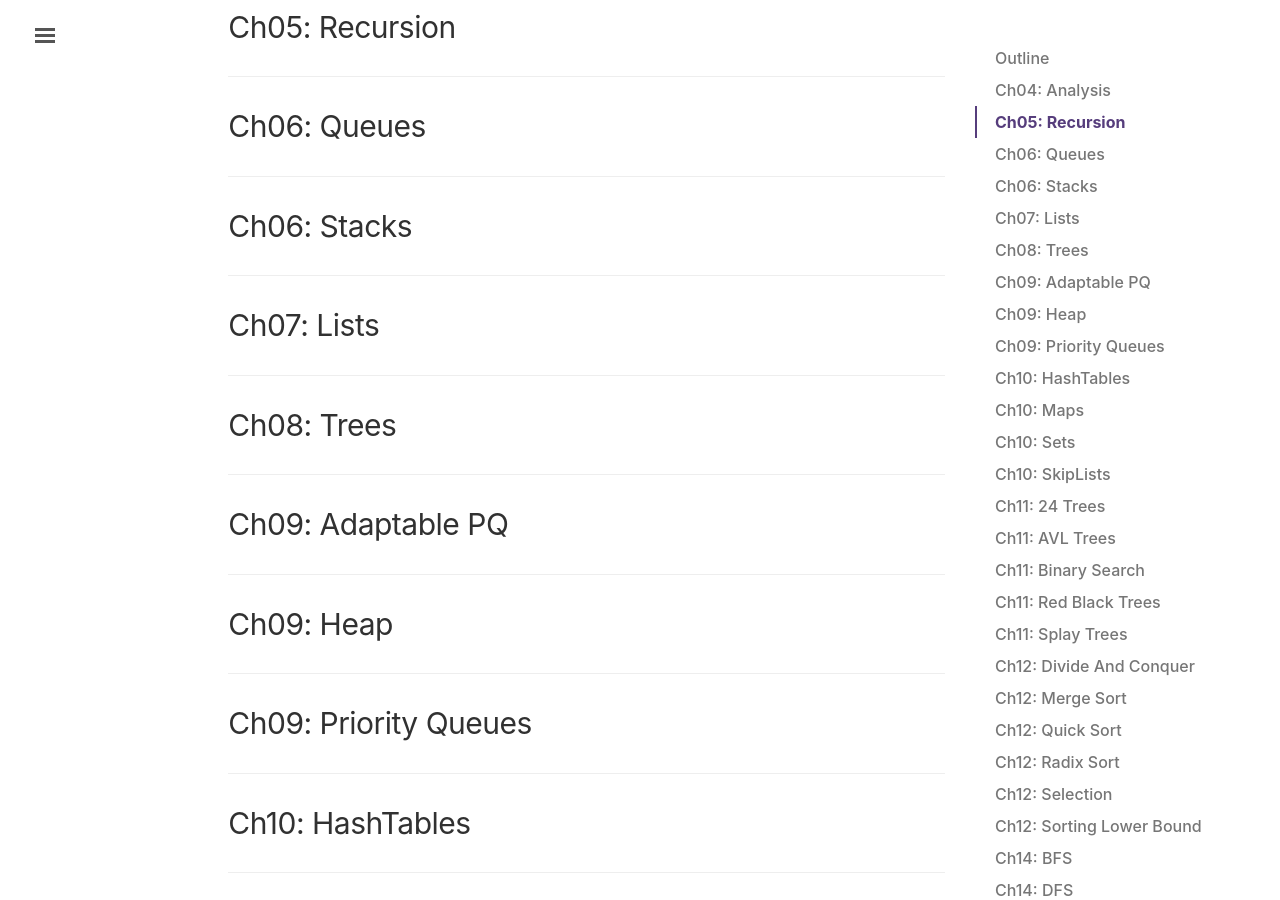
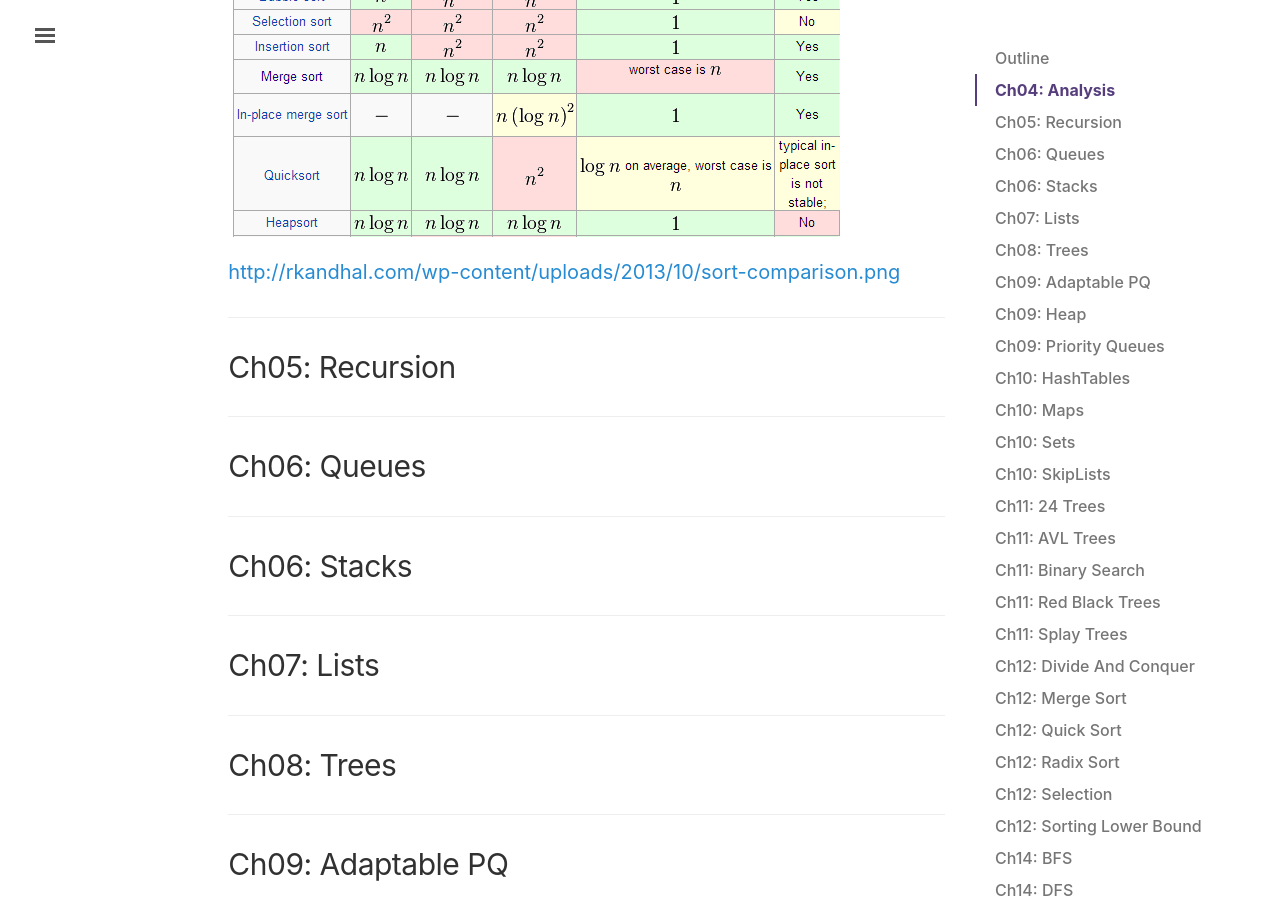
Before and after one commit to lingt-xyz/note, a Jekyll site: the page built from _posts/2017-01-01-COMP352.md, in a window 1280 px wide and 900 px high, scrolled down 795 px. Built offline with Jekyll 4.4.1, drawn with Linux system fonts in a browser that asks for light colours; comment, search, counter and statistics services are not loaded.

Commit message:
bigo table

```diff
--- a/_posts/2017-01-01-COMP352.md
+++ b/_posts/2017-01-01-COMP352.md
@@ -21,6 +21,9 @@ Michael T. Goodrich, Roberto Tamassia, and Michael H. Goldwasser. Data Structure
 ---
 
 ## Ch04: Analysis
+
+![Sort Comparison]({{ site.url }}/assets/COMP 352/bigO.png "Sort Comparison")
+[http://rkandhal.com/wp-content/uploads/2013/10/sort-comparison.png](http://rkandhal.com/wp-content/uploads/2013/10/sort-comparison.png)
 
 ---
 
```
Also changed, not shown: assets/COMP 352/bigO.png (added).
